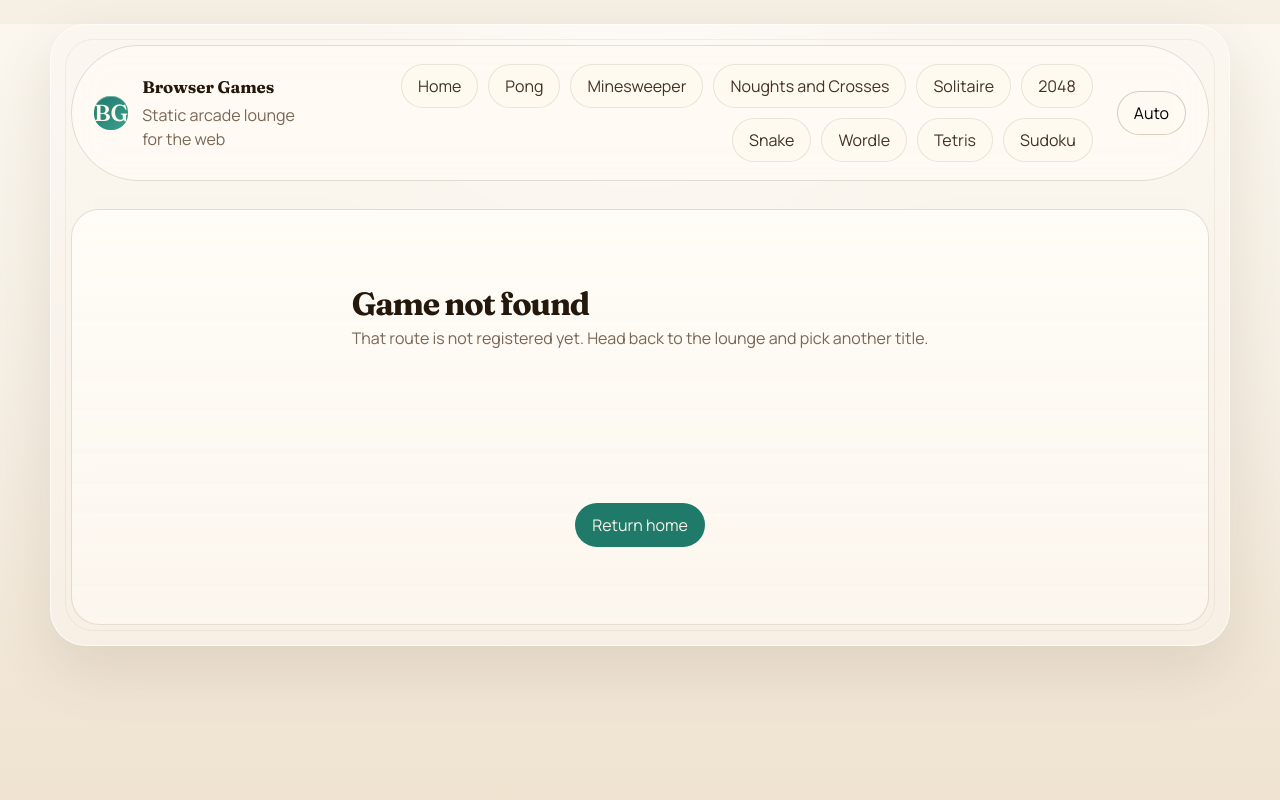
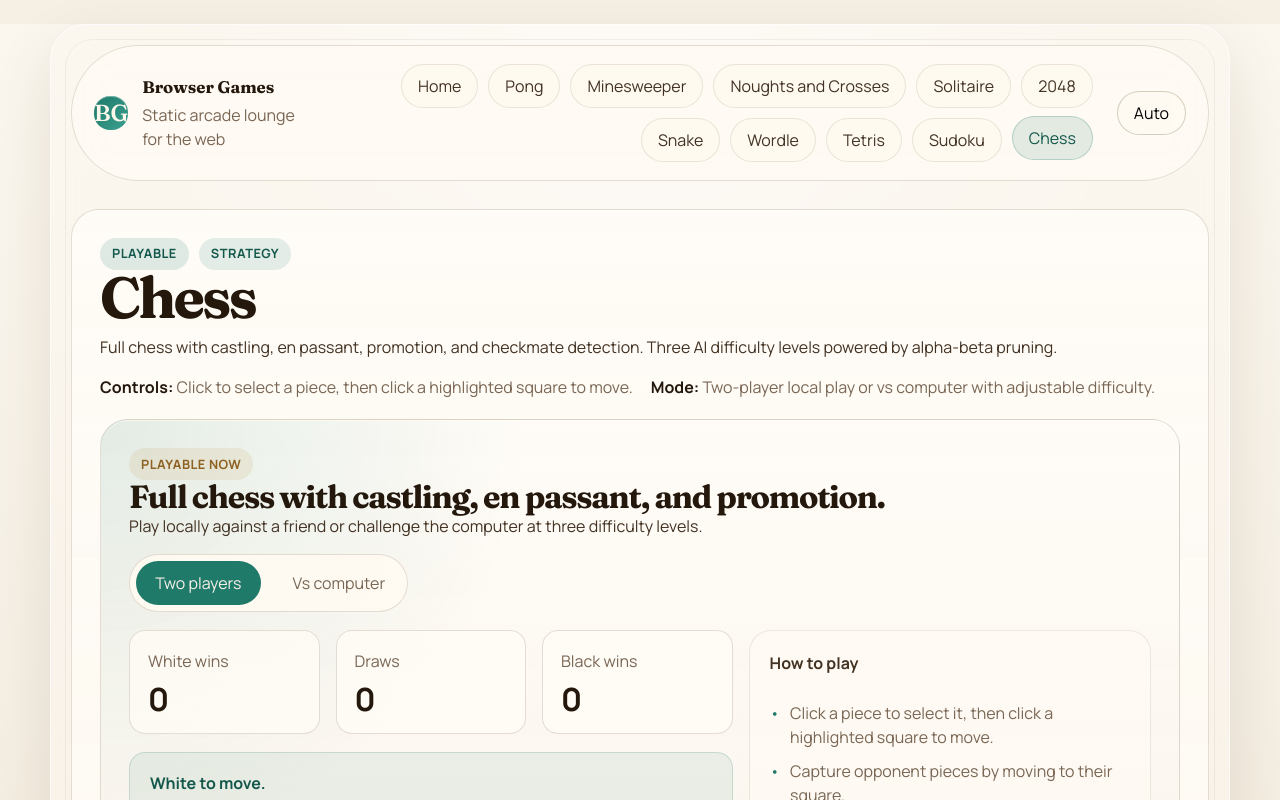
Before and after one commit to benbutler55/browser-games, a React (Vite) app: page /#/games/chess in a window 1280 px wide. Shown: the top 800 px of the page. Built offline with nearby package versions, Linux system fonts and the light colour scheme.

Commit message:
feat(chess): add preview card and register in game list
Co-Authored-By: Claude Opus 4.6 (1M context) <noreply@anthropic.com>

```diff
--- /dev/null
+++ b/src/games/chess/ChessPreview.tsx
@@ -0,0 +1,49 @@
+const backRank = [
+  { piece: '\u265C', dark: true },
+  { piece: '\u265E', dark: false },
+  { piece: '\u265D', dark: true },
+  { piece: '\u265B', dark: false },
+  { piece: '\u265A', dark: true },
+  { piece: '\u265D', dark: false },
+  { piece: '\u265E', dark: true },
+  { piece: '\u265C', dark: false },
+]
+const pawnRank = [
+  { piece: '\u265F', dark: false },
+  { piece: '\u265F', dark: true },
+  { piece: '\u265F', dark: false },
+  { piece: '\u265F', dark: true },
+  { piece: '\u265F', dark: false },
+  { piece: '\u265F', dark: true },
+  { piece: '\u265F', dark: false },
+  { piece: '\u265F', dark: true },
+]
+
+const previewCells = [...backRank, ...pawnRank]
+
+export function ChessPreview() {
+  return (
+    <article className="game-preview-card">
+      <div className="game-preview-header">
+        <div>
+          <h2>A full chess engine with three AI difficulty levels.</h2>
+          <p>Castling, en passant, promotion, and checkmate detection are all implemented.</p>
+        </div>
+        <span className="tag">Strategy</span>
+      </div>
+      <div className="chess-preview-grid" aria-hidden="true">
+        {previewCells.map((cell, index) => (
+          <span
+            key={index}
+            className={`chess-preview-cell ${cell.dark ? 'dark' : 'light'}`}
+          >
+            {cell.piece}
+          </span>
+        ))}
+      </div>
+      <p className="meta-note">
+        The AI uses alpha-beta pruning with piece-square tables, scaling from casual to challenging.
+      </p>
+    </article>
+  )
+}
--- a/src/games/registry.ts
+++ b/src/games/registry.ts
@@ -1,3 +1,5 @@
+import { ChessGame } from './chess/ChessGame'
+import { ChessPreview } from './chess/ChessPreview'
 import { MinesweeperGame } from './minesweeper/MinesweeperGame'
 import { MinesweeperPreview } from './minesweeper/MinesweeperPreview'
 import { NoughtsAndCrossesGame } from './noughts-and-crosses/NoughtsAndCrossesGame'
@@ -190,6 +192,25 @@ export const games: GameDefinition[] = [
     preview: SudokuPreview,
     playable: SudokuGame,
   },
+  {
+    slug: 'chess',
+    name: 'Chess',
+    genre: 'Strategy',
+    status: 'Playable',
+    description:
+      'Full chess with castling, en passant, promotion, and checkmate detection. Three AI difficulty levels powered by alpha-beta pruning.',
+    tags: ['Turn-based', 'AI opponent', 'Strategy'],
+    highlights: [
+      'Complete chess rules including castling, en passant, and pawn promotion.',
+      'Three AI difficulty levels using alpha-beta search with piece-square tables.',
+      'Local two-player and vs computer modes with score tracking.',
+    ],
+    controls: 'Click to select a piece, then click a highlighted square to move.',
+    initialMode: 'Two-player local play or vs computer with adjustable difficulty.',
+    expansionPath: 'Move history notation, undo, opening book, and timed matches.',
+    preview: ChessPreview,
+    playable: ChessGame,
+  },
 ]
 
 export function getGameBySlug(slug: string) {
```
